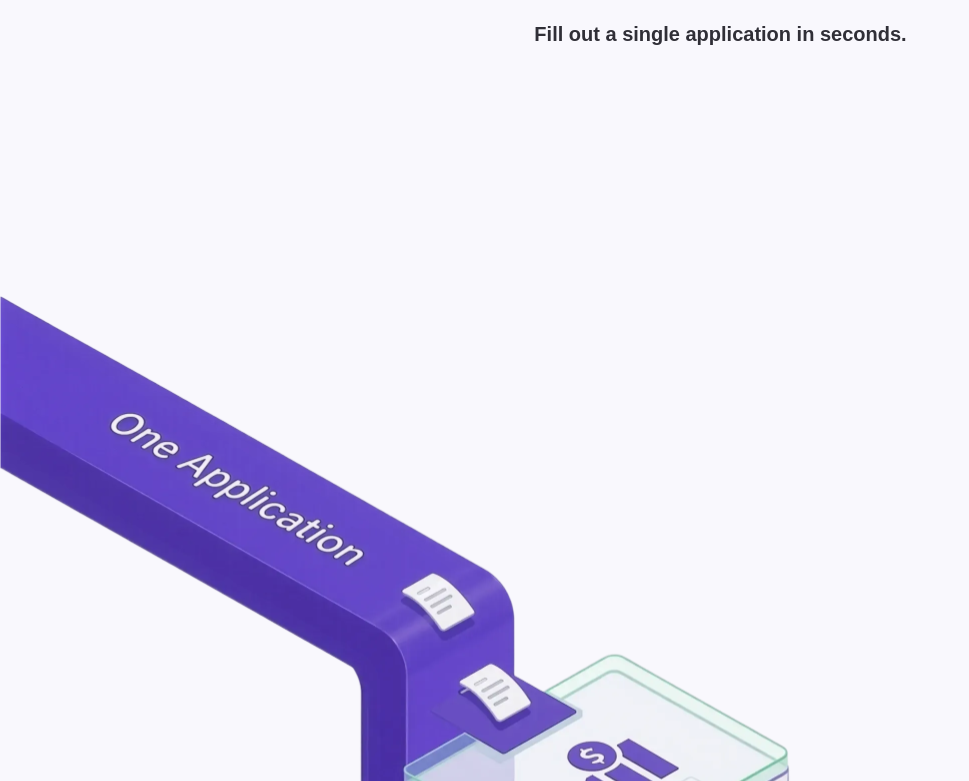
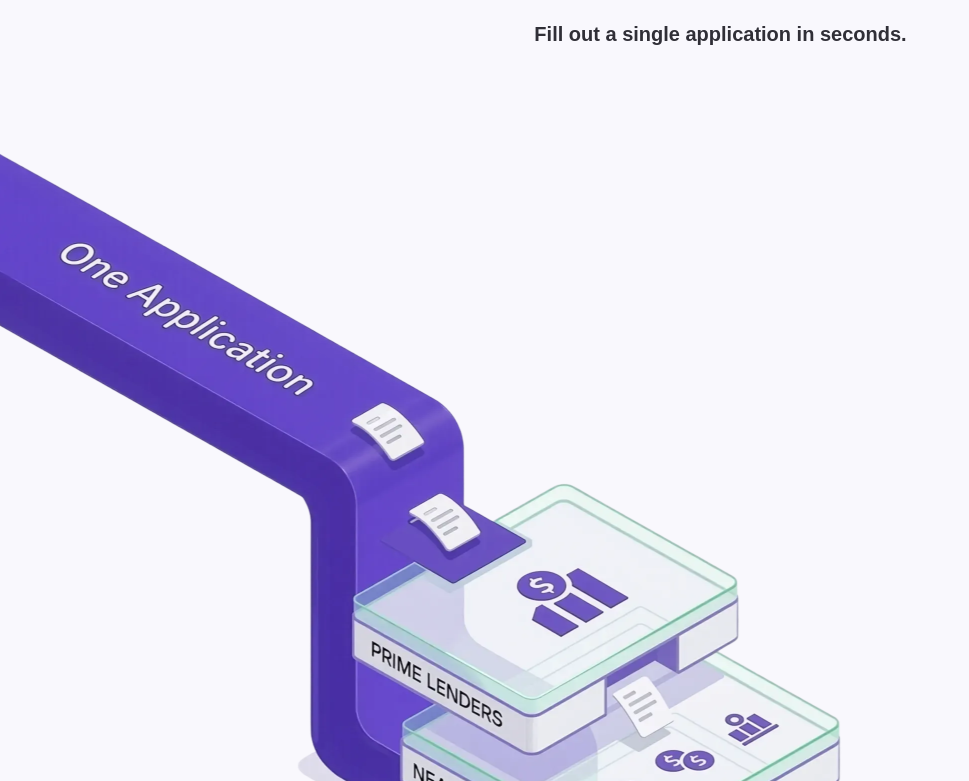
Before and after one commit to michellefishman71-del/ChargeAfterLandingPage, a React (Vite) app: page / in a window 1280 px wide. Shown: the part 1759-2540 px from the top of the page, without its empty margins (0-969 px from the left). Built offline with nearby package versions, Linux system fonts and the light colour scheme.

Commit message:
Fixed TrustedPartners waterfall image positioning

```diff
--- a/src/components/TrustedPartners.jsx
+++ b/src/components/TrustedPartners.jsx
@@ -73,14 +73,15 @@ function TrustedPartners() {
           </div>
         </div>
 
-        {/* Waterfall Illustration */}
-        <div className="relative w-full h-[1017px]">
-          <img
-            src={Waterfall}
-            alt="Application waterfall showing Prime, Near-Prime, and Sub-Prime lenders"
-            className="w-full h-full object-cover"
-          />
-        </div>
+      </div>
+
+      {/* Waterfall Illustration - Full screen width */}
+      <div className="relative h-[1017px] w-screen overflow-hidden">
+        <img
+          src={Waterfall}
+          alt="Application waterfall showing Prime, Near-Prime, and Sub-Prime lenders"
+          className="absolute h-full w-auto min-w-full left-[-50px] top-0 object-cover object-left"
+        />
       </div>
     </section>
   )
```
